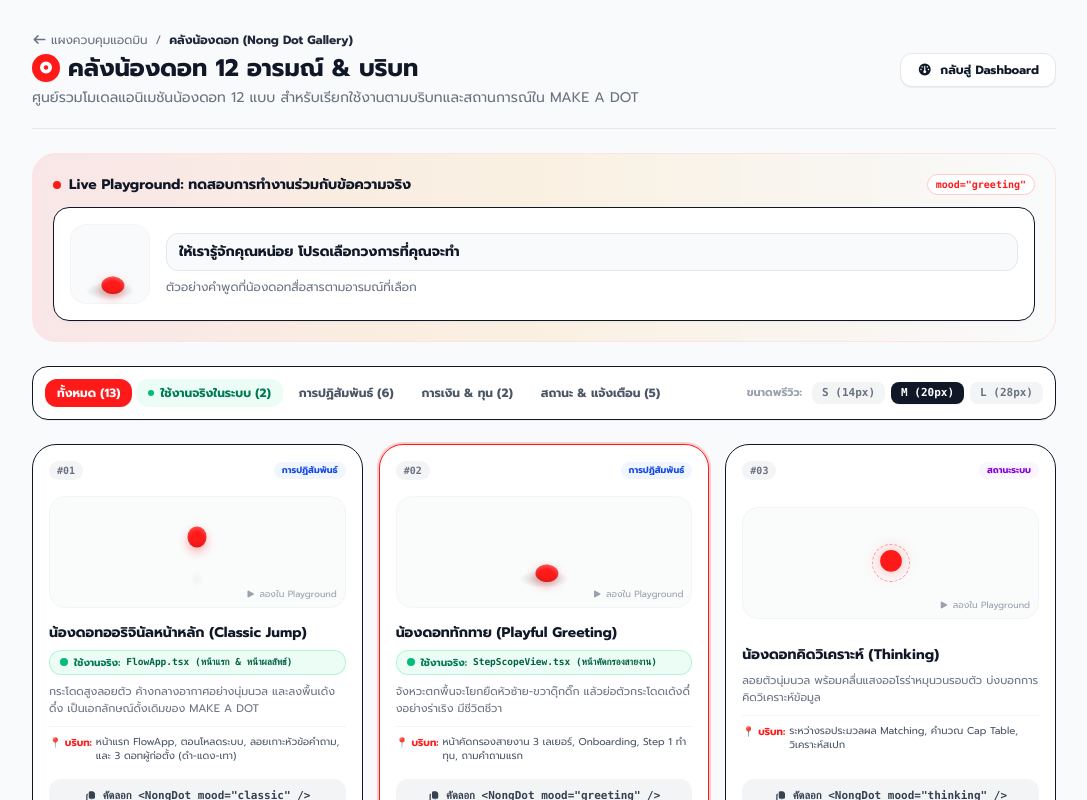
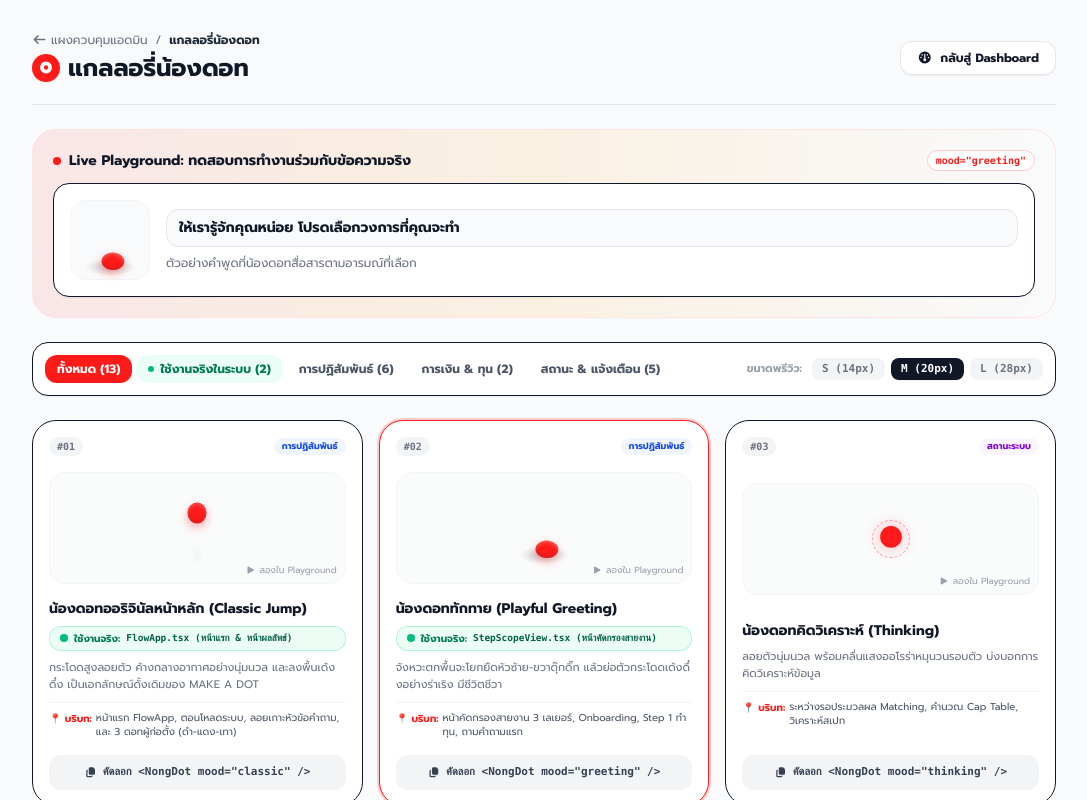
Before and after one commit to ChangSittikon/make-a-dot, a Next.js app: page /admin/dots in a window 1280 px wide. Shown: the top 800 px of the page, without its empty margins (96-1183 px from the left). Built offline with nearby package versions, Linux system fonts and the light colour scheme.

Commit message:
refactor(admin): Shorten header title to แกลลอรี่น้องดอท

```diff
--- a/src/app/admin/dots/page.tsx
+++ b/src/app/admin/dots/page.tsx
@@ -42,17 +42,14 @@ export default function NongDotAdminGalleryPage() {
                 <span>แผงควบคุมแอดมิน</span>
               </Link>
               <span>/</span>
-              <span className="text-gray-800 dark:text-gray-200 font-bold">คลังน้องดอท (Nong Dot Gallery)</span>
+              <span className="text-gray-800 dark:text-gray-200 font-bold">แกลลอรี่น้องดอท</span>
             </div>
             <h1 className="text-xl sm:text-2xl font-black text-gray-900 dark:text-white flex items-center gap-2">
               <span className="w-7 h-7 rounded-full bg-brand-red text-white flex items-center justify-center text-xs shadow-xs">
                 <i className="fa-solid fa-circle-dot"></i>
               </span>
-              <span>คลังน้องดอท 12 อารมณ์ & บริบท</span>
+              <span>แกลลอรี่น้องดอท</span>
             </h1>
-            <p className="text-xs sm:text-sm text-gray-500 dark:text-gray-400">
-              ศูนย์รวมโมเดลแอนิเมชันน้องดอท 12 แบบ สำหรับเรียกใช้งานตามบริบทและสถานการณ์ใน MAKE A DOT
-            </p>
           </div>
 
           <Link
--- a/src/app/admin/page.tsx
+++ b/src/app/admin/page.tsx
@@ -125,10 +125,10 @@ export default async function SettingsPage() {
                   </div>
                   <div>
                     <div className="flex items-center gap-2">
-                      <h4 className="text-sm font-bold text-gray-900 dark:text-white">คลังน้องดอท (Nong Dot Gallery)</h4>
-                      <span className="text-[9px] font-bold px-2 py-0.5 rounded-full bg-brand-red text-white">12 รูปแบบ</span>
+                      <h4 className="text-sm font-bold text-gray-900 dark:text-white">แกลลอรี่น้องดอท</h4>
+                      <span className="text-[9px] font-bold px-2 py-0.5 rounded-full bg-brand-red text-white">12+ รูปแบบ</span>
                     </div>
-                    <p className="text-[10px] text-gray-500 dark:text-gray-400">โมเดลแอนิเมชันน้องดอท 12 อารมณ์และบริบท สำหรับเรียกใช้งานในระบบ</p>
+                    <p className="text-[10px] text-gray-500 dark:text-gray-400">โมเดลแอนิเมชันน้องดอทสำหรับเรียกใช้งานในระบบ</p>
                   </div>
                 </div>
                 <i className="fa-solid fa-circle-dot absolute -right-2 -bottom-2 text-5xl text-red-500/10 dark:text-red-500/10 group-hover:scale-110 transition-transform"></i>
```
